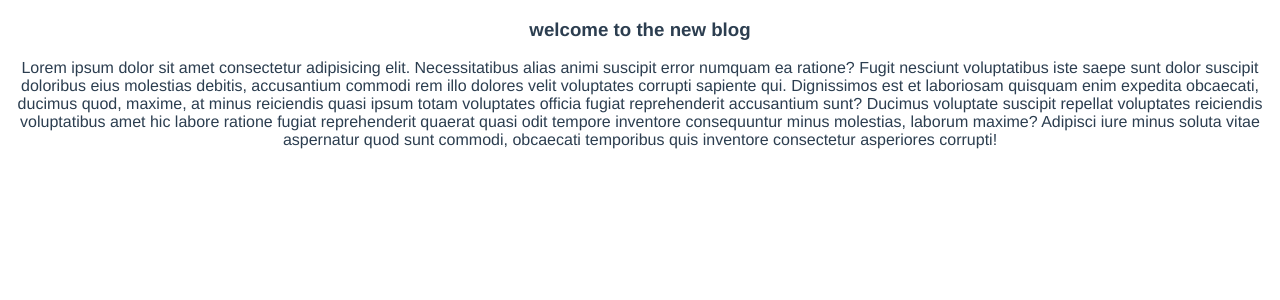
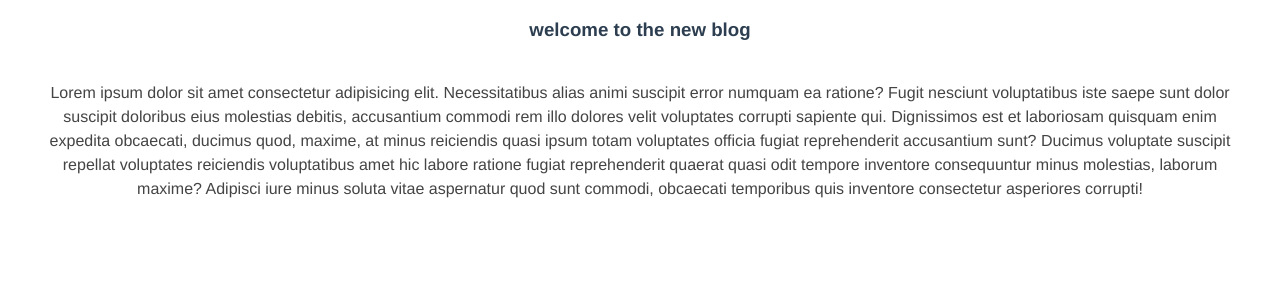
Before and after one commit to Lu-Smith/vue_blog, a Vue app: page /posts/1 in a window 1280 px wide. Shown: the top 300 px of the page. Built offline with nearby package versions, Linux system fonts and the light colour scheme; data requests are answered from the project's data file.

Commit message:
Updated Details.vue

```diff
--- a/src/views/Details.vue
+++ b/src/views/Details.vue
@@ -23,5 +23,16 @@
 </script>
 
 <style>
-
+    .post {
+        max-width: 1200px;
+        margin: 0 auto;
+    }
+    .post p {
+        color: #444;
+        line-height: 1.5em;
+        margin-top: 40px;
+    }
+    .pre {
+        white-space: pre-wrap;
+    }
 </style>
```
